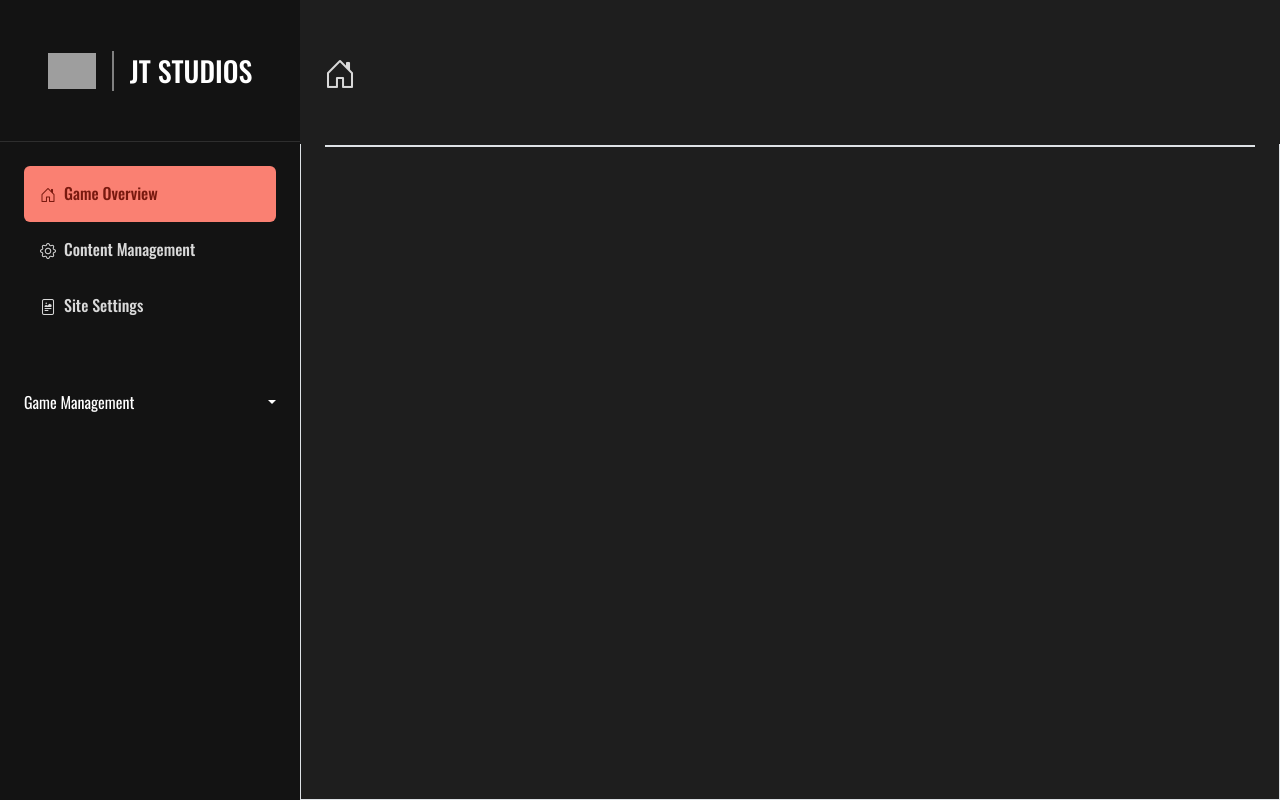
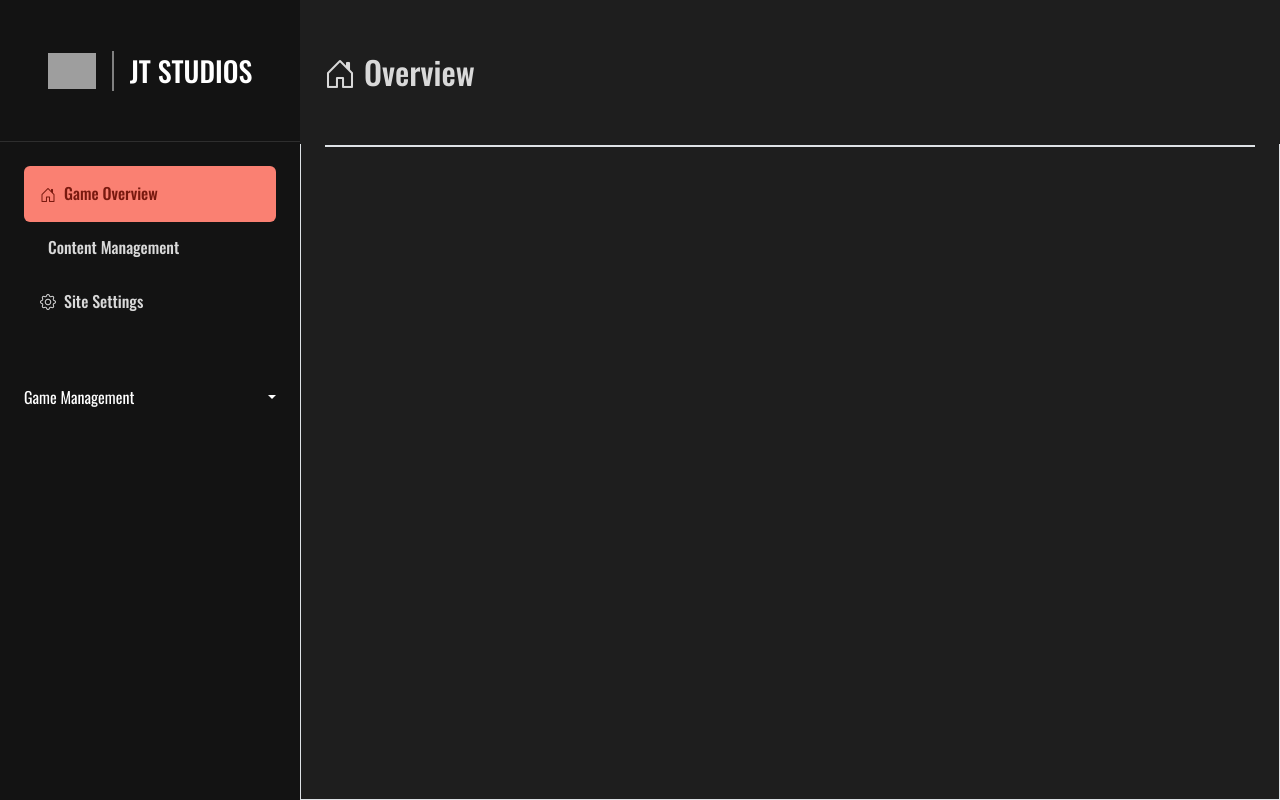
Before and after one commit to cessDevs1419/JTStudios, a Vue app: page /admin in a window 1280 px wide. Built offline with nearby package versions, Linux system fonts and the light colour scheme; grey boxes are pictures that could not be loaded.

Commit message:
admin: dynamic header title

```diff
--- a/src/App.vue
+++ b/src/App.vue
@@ -9,10 +9,12 @@
   const showNavbar = ref(true);
   const router = useRouter();
   const currentRoutePath = ref(router.currentRoute.value.path);
+  const pageTitle = ref()
 
   watch(() => router.currentRoute.value.path, (newValue, oldValue) => {
     if (newValue !== oldValue) {
       currentRoutePath.value = newValue;
+      pageTitle.value = router.currentRoute.value.name;
       showNavbar.value = !newValue.startsWith('/admin');
     }
   });
@@ -24,9 +26,6 @@
     components: {
       PageHeaderComponent,
       SideBarComponent
-    },
-    methods: {
-
     }
   }
 </script>
@@ -41,9 +40,7 @@
     </SideBarComponent>
 
     <div class="container-fluid mt-0 p-0">
-      <PageHeaderComponent v-if="!showNavbar" >
-        <template #page-title>
-        </template>
+      <PageHeaderComponent :title="pageTitle" v-if="!showNavbar" >
       </PageHeaderComponent>
 
       <RouterView />
--- a/src/components/PageHeaderComponent.vue
+++ b/src/components/PageHeaderComponent.vue
@@ -2,6 +2,35 @@
     import IconLogo from './icons/IconLogo.vue';
 </script>
 
+<script>
+    export default {
+        props:{
+            title: {
+                type: String,
+                required: true,
+            }
+        },
+
+        methods:{
+            iconSetter(icon) {
+                switch (icon) {
+                    case 'Overview':
+                        return 'bi-house-door';
+                    break;
+                    case 'Content Management':
+                        return 'bi-file-richtext';
+                    break;
+                    case 'Site Settings':
+                        return 'bi-gear';
+                    break;
+                    default:
+                    break;
+                }
+            }
+        }
+
+    }
+</script>
 <template>
     <div>
         <nav class="navbar primary-bg position-fixed p-0 w-100 z-1" data-bs-theme="dark">
@@ -25,11 +54,9 @@
 
                 <div class="body p-0">
                     <div class="title p-0 d-flex align-items-center primary-font">
-                        <i class="bi my-0 bi-house-door fs-2 me-2 "></i>
+                        <i class="bi my-0 fs-2 me-2 " :class="iconSetter(title)"></i>
                         <h2 class="m-0">
-                            <slot name="page-title">
-
-                            </slot>
+                            {{ title }}
                         </h2>
                     </div>
                 </div>
--- a/src/components/SideBarComponent.vue
+++ b/src/components/SideBarComponent.vue
@@ -36,11 +36,11 @@ import IconLogo from './icons/IconLogo.vue';
                     <h6 class="m-0">Game Overview</h6>
                 </router-link>
                 <router-link class="rounded-2 p-3 text-decoration-none primary-font d-flex align-items-center" to="/admin/content-management">
-                    <i class="bi bi-gear me-2"></i>
+                    <i class="bi  me-2"></i>
                     <h6 class="m-0">Content Management</h6>
                 </router-link>
                 <router-link class="rounded-2 p-3 text-decoration-none primary-font d-flex align-items-center" to="/admin/site-settings">
-                    <i class="bi bi-file-richtext me-2"></i>
+                    <i class="bi bi-gear me-2"></i>
                     <h6 class="m-0">Site Settings</h6>
                 </router-link>
             </div>
--- a/src/router/index.js
+++ b/src/router/index.js
@@ -47,7 +47,7 @@ const router = createRouter({
     },
 	{
 		path: '/admin/site-settings',
-		name: 'site-settings',
+		name: 'Site Settings',
 		component: SiteSettingsView,
 		children: [
 		]
```
